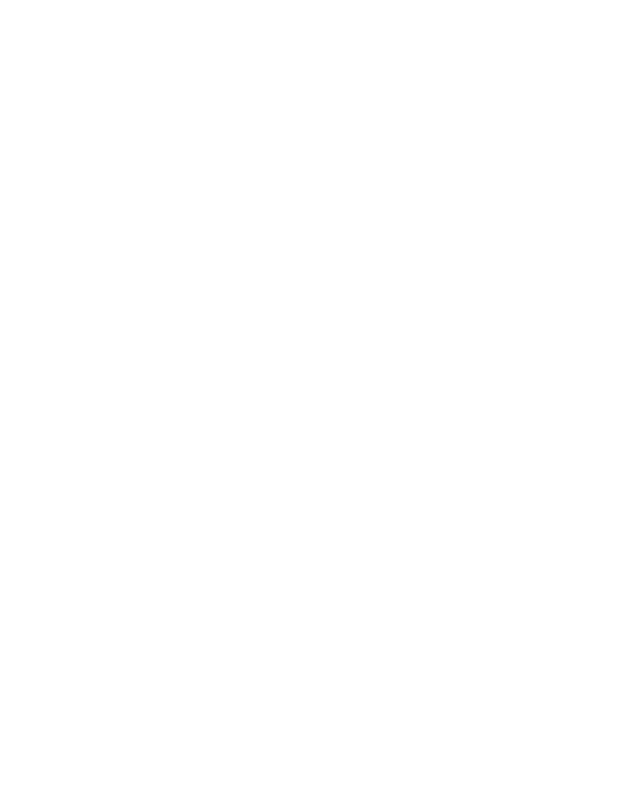
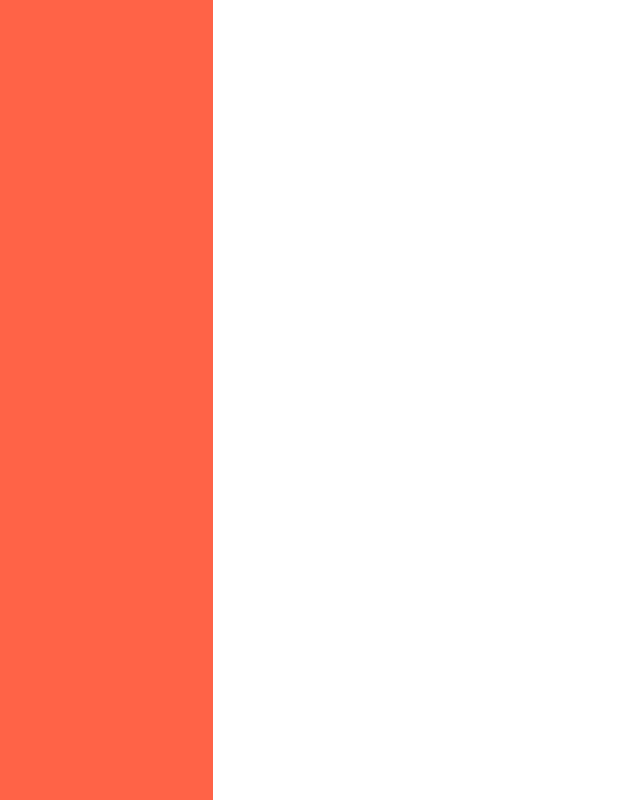
Before and after one commit to camhering/Freakipedia, a plain HTML site: page index.html in a window 1280 px wide. Shown: the top 800 px of the page, without its empty margins (0-640 px from the left). Drawn offline with nearby package versions, Linux system fonts and the light colour scheme.

Commit message:
This will fix the stylesheet link.

```diff
--- a/css/styles.css
+++ b/css/styles.css
@@ -0,0 +1,4 @@
+.sidebar {
+  background-color: tomato;
+  height: 2000px;
+}
--- a/index.html
+++ b/index.html
@@ -3,10 +3,16 @@
   <head>
     <meta charset="utf-8">
     <link rel="stylesheet" href="https://maxcdn.bootstrapcdn.com/bootstrap/3.3.7/css/bootstrap.min.css" integrity="sha384-BVYiiSIFeK1dGmJRAkycuHAHRg32OmUcww7on3RYdg4Va+PmSTsz/K68vbdEjh4u" crossorigin="anonymous">
-    <link src="css/styles.css" type="text/css" rel="stylesheet">
+    <link href="css/styles.css" type="text/css" rel="stylesheet">
     <title>FREAKIPEDIA</title>
   </head>
   <body>
+    <div class="container-fluid">
+      <div class="row">
+        <div class="col-xs-2 sidebar">
+        </div>
+      </div>
+    </div>
 
   </body>
 </html>
```
